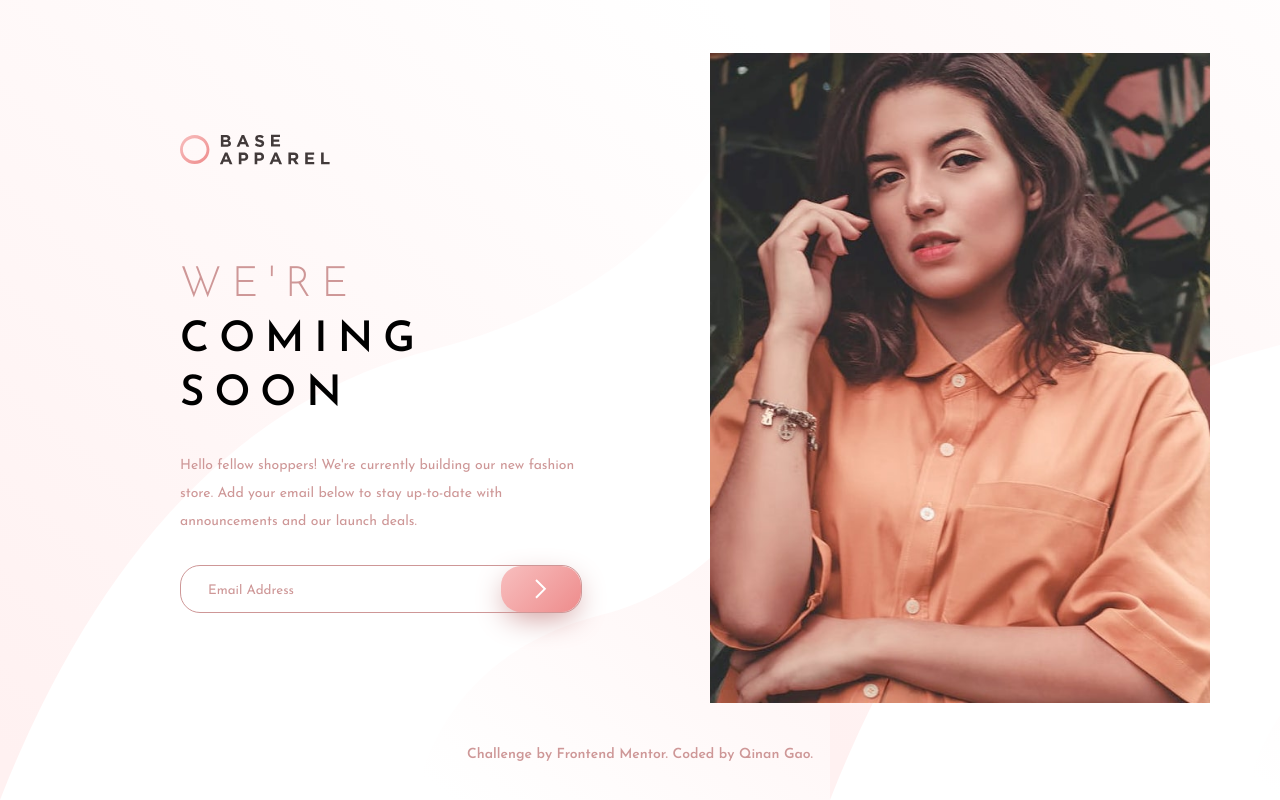
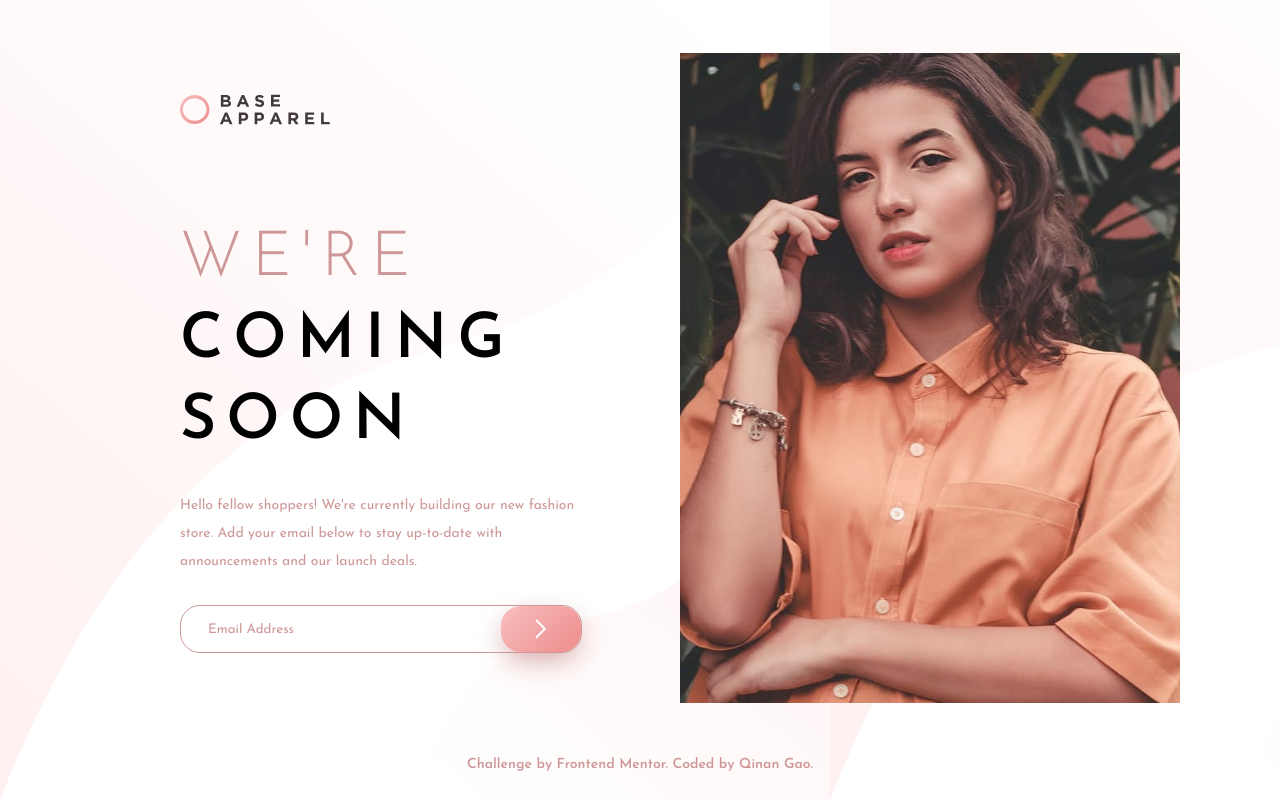
Before and after one commit to qinangao/Frontend-Mentor-Base-Apparel-coming-soon-page, a plain HTML site: page index.html in a window 1280 px wide. Drawn offline with Linux system fonts and the light colour scheme.

Commit message:
update style

```diff
--- a/style.css
+++ b/style.css
@@ -147,9 +147,9 @@ button:hover {
     height: 650px;
   }
   .content {
-    padding: 80px;
+    padding: 50px;
   }
-  .open_text {s
+  .open_text {
     font-size: 1.3rem;
   }
   .text_container {
```
